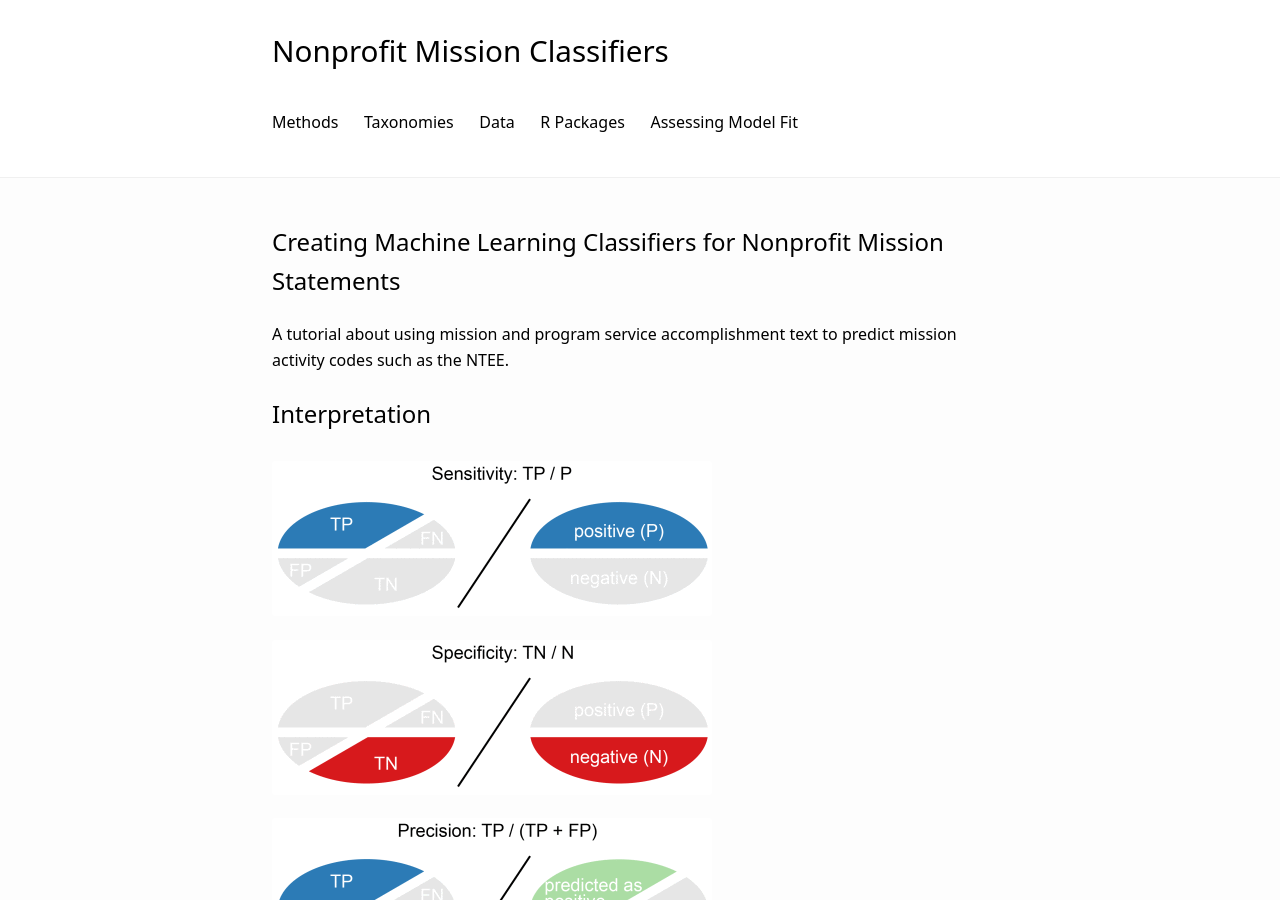
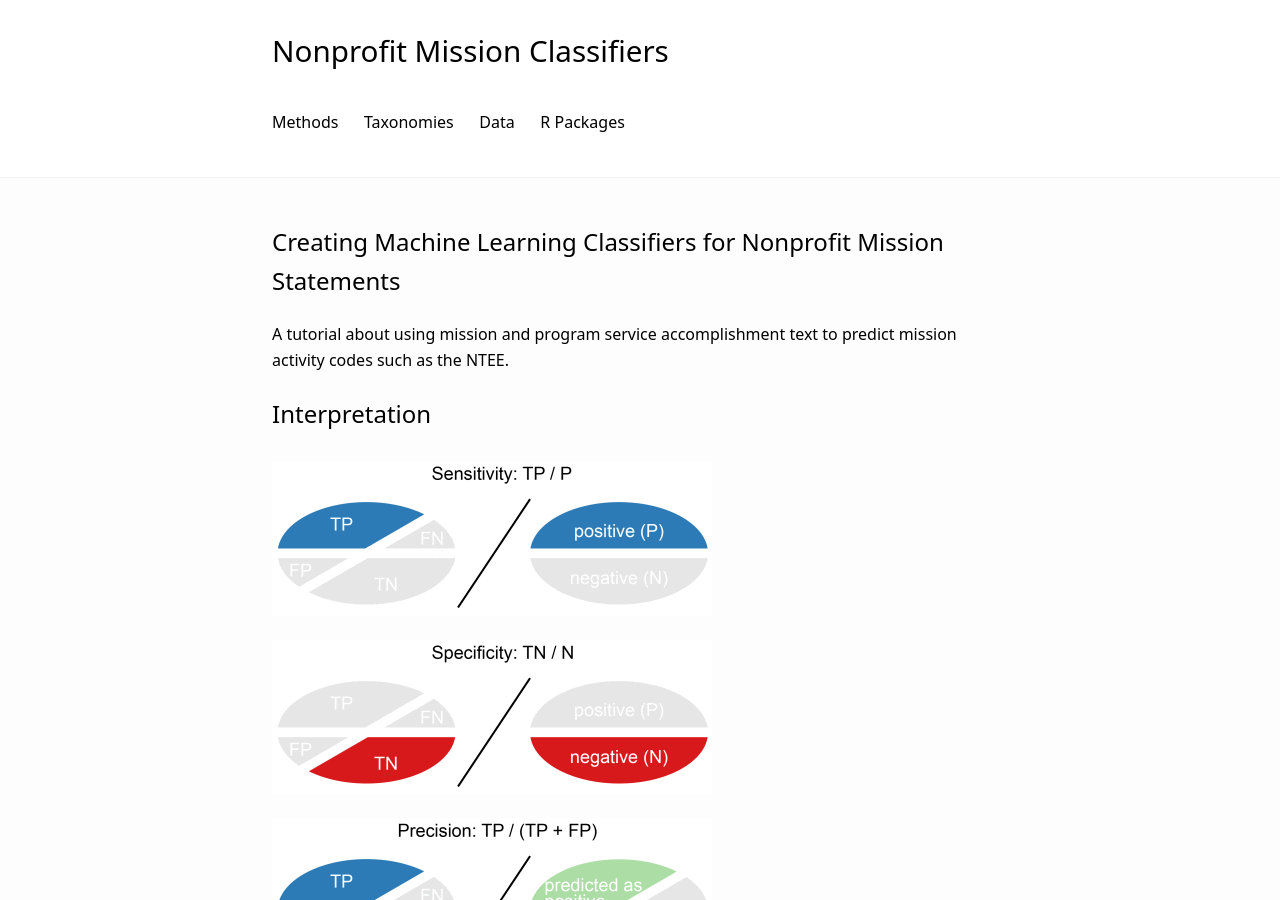
Before and after one commit to Nonprofit-Open-Data-Collective/machine_learning_mission_codes, a Jekyll site: the page built from docs/index.md, in a window 1280 px wide and 900 px high. Built offline with Jekyll 4.4.1, drawn with Linux system fonts in a browser that asks for light colours.

Commit message:
Update _config.yml

```diff
--- a/docs/_config.yml
+++ b/docs/_config.yml
@@ -19,7 +19,7 @@
   - taxonomies.md
   - data.md
   - packages.md
-  - model_fit.md
+  - accuracy.md
 
 
 
```
